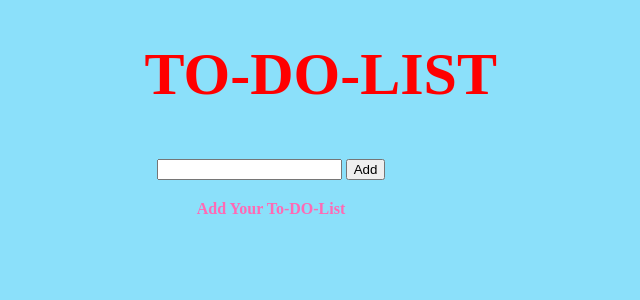
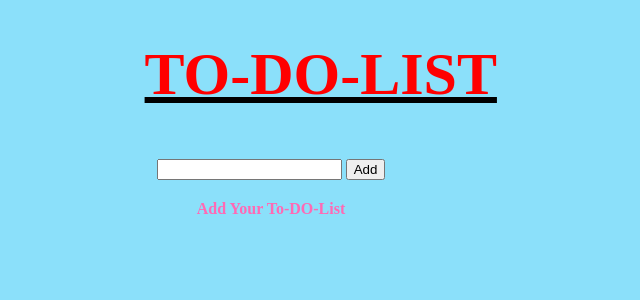
Before and after one commit to VinayakDev347/To-Do-List, a Flask app: page / in a window 1280 px wide. Shown: the top 300 px of the page, without its empty margins (369-1009 px from the left). Run offline with Flask 3, Linux system fonts and the light colour scheme.

Commit message:
added screenshot for readme

```diff
--- a/static/style.css
+++ b/static/style.css
@@ -16,6 +16,8 @@ table,td,th
 }
 #head{
     color: red;
+    text-decoration-color:black;
+    text-decoration-line:underline
 }
 
 td,th{
```
Also changed, not shown: images/added_lists.png (added), images/open_view.png (added).
